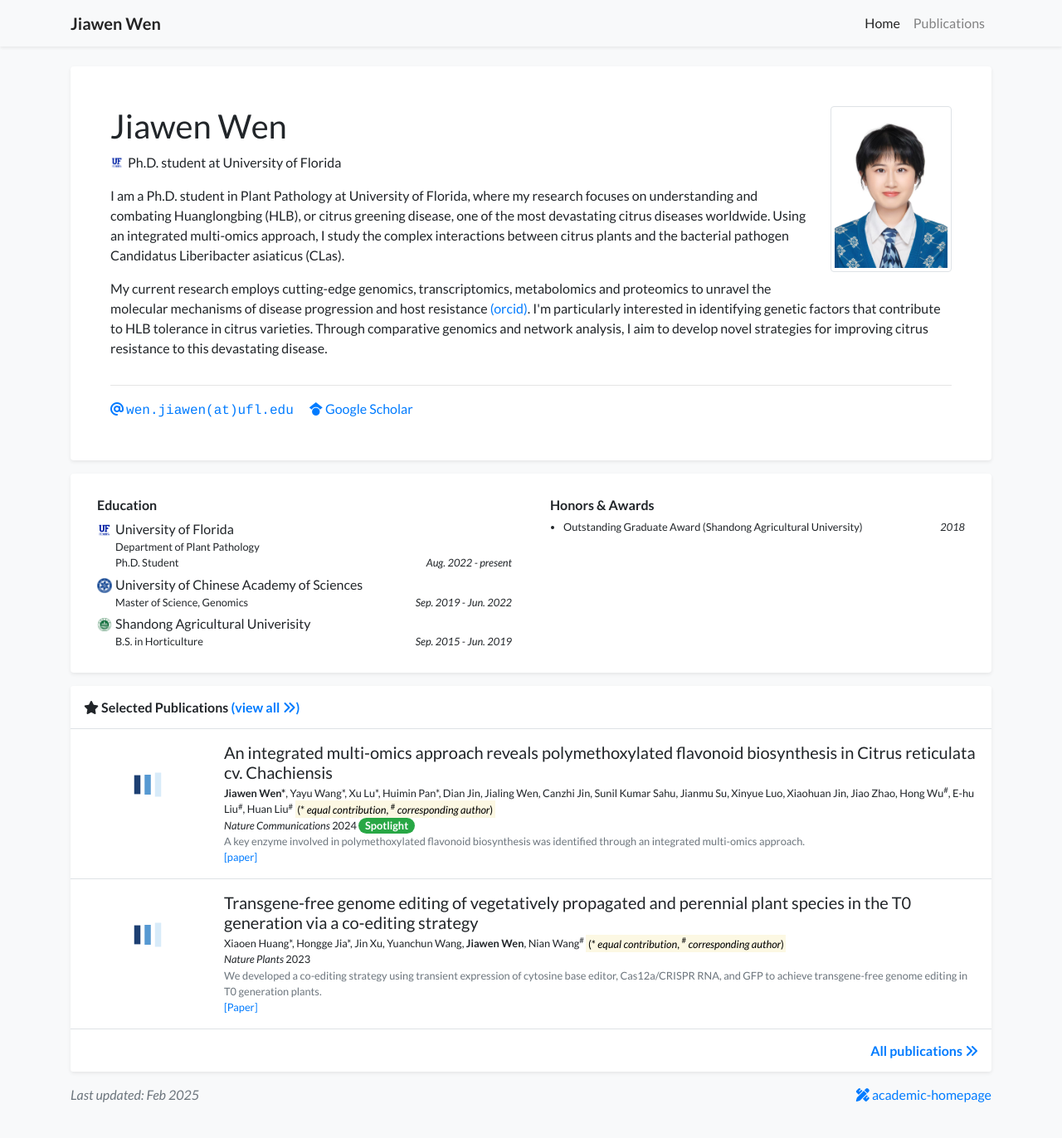
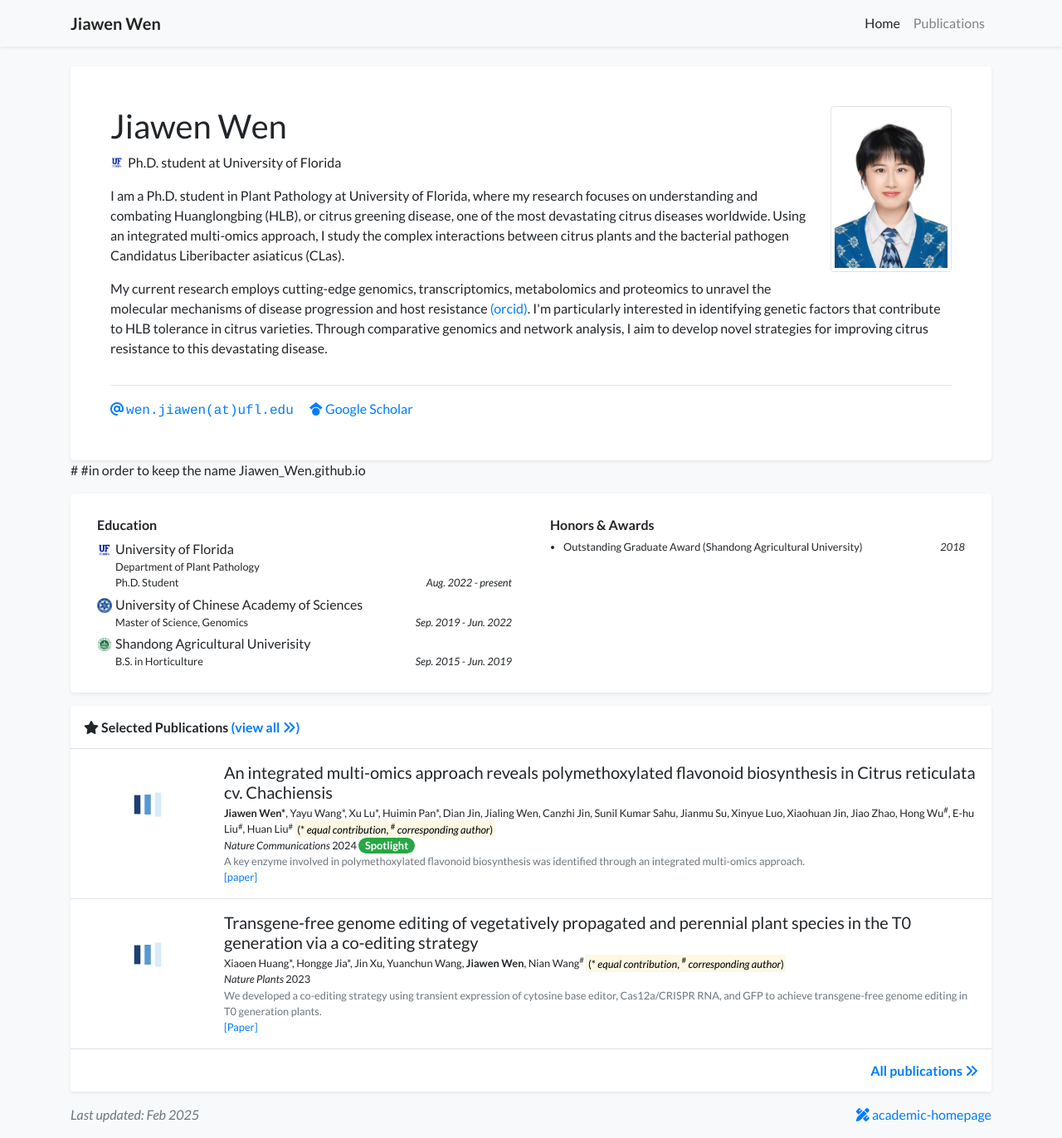
Before and after one commit to sarrajww/Jiawen_Wen.github.io, a Jekyll site: the page built from index.html, in a window 1280 px wide and 1372 px high. Shown: the whole window at 83% size. Built offline with Jekyll 4.4.1, drawn with Linux system fonts in a browser that asks for light colours; nearby versions of some CDN libraries; a style sheet for code colours, icons or effects is not loaded.

Commit message:
Update index.html

```diff
--- a/index.html
+++ b/index.html
@@ -5,7 +5,7 @@ navbar_title: Home
 ---
 {% include widgets/profile_card.html %}
 
-{% include widgets/debug_repo_name.html %}
+#{% include widgets/debug_repo_name.html %} #in order to keep the name Jiawen_Wen.github.io
 
 {% include widgets/debug_url.html %}
 
```
